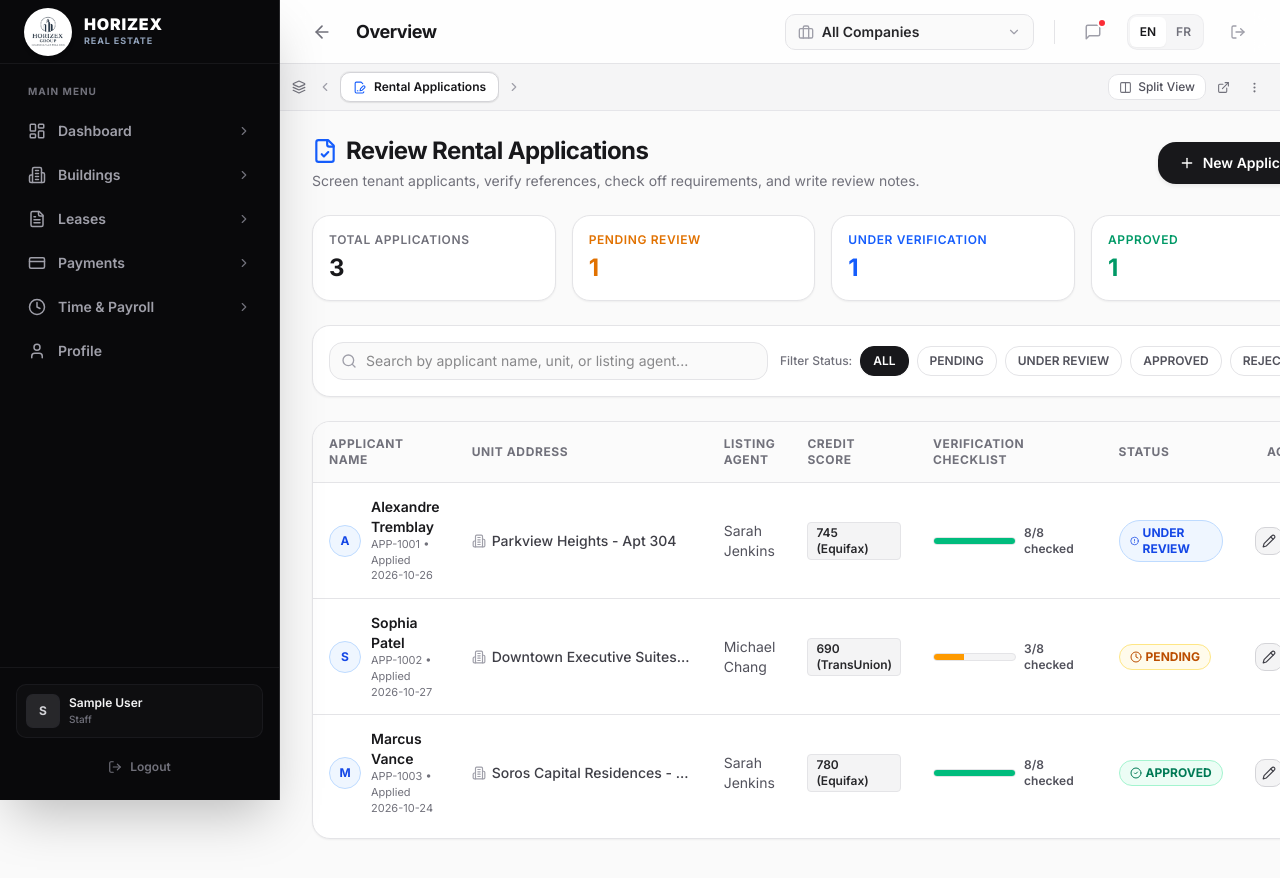
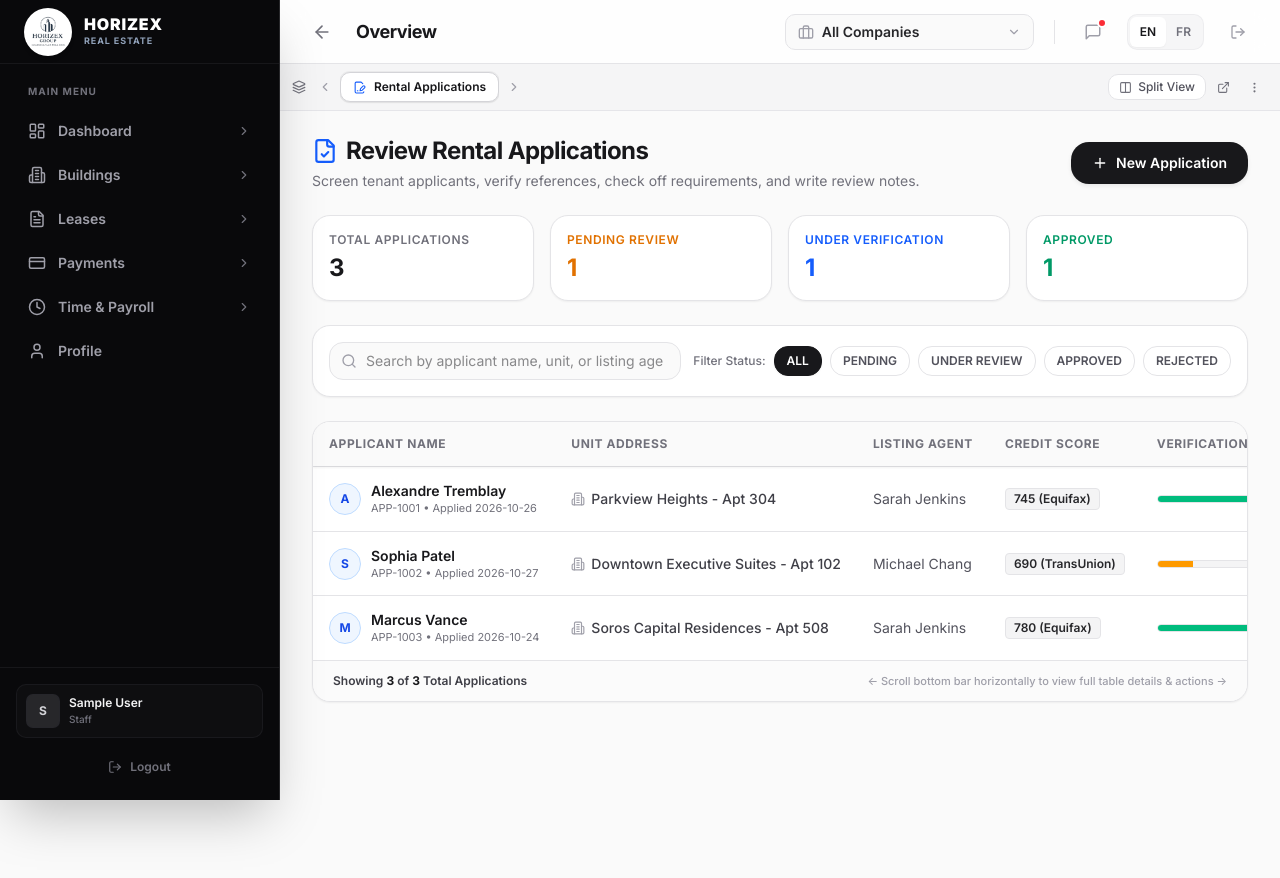
Before and after one commit to Saif-Siddiqui16/horizex_property, a React (Vite) app: page /rental-applications in a window 1280 px wide. Shown: the top 878 px of the page. After the commit the page ends 800 px from the top, so only its background shows below. Built offline with nearby package versions, Linux system fonts and the light colour scheme; sample sign-in values are in the browser's storage.

Commit message:
general ledger and text setting remove

```diff
--- a/src/layouts/Sidebar.jsx
+++ b/src/layouts/Sidebar.jsx
@@ -110,13 +110,11 @@ const NAV_ITEMS = [
     icon: Calculator,
     label: "Accounting",
     tKey: "sidebar.accounting",
-    path: "/accounting",
+    path: "/accounting/bank-accounts",
     children: [
       { label: "Bank Accounts", path: "/accounting/bank-accounts" },
-      { label: "General Ledger", tKey: "sidebar.ledger", path: "/accounting" },
-      { label: "QuickBooks Sync", tKey: "sidebar.quickbooks", path: "/settings/quickbooks" },
       { label: "Chart of Accounts", tKey: "sidebar.chart_of_accounts", path: "/accounting/chart-of-accounts" },
-      { label: "Tax Settings", tKey: "sidebar.tax_settings", path: "/accounting/tax-settings" }
+      { label: "QuickBooks Sync", tKey: "sidebar.quickbooks", path: "/settings/quickbooks" }
     ]
   },
   {
@@ -240,7 +238,7 @@ const NavItem = ({ item, depth = 0, onClose }) => {
     <>
       <NavLink
         to={item.path}
-        end={item.path === '/leases' || item.path === '/tenants' || item.path === '/dashboard' || item.path === '/properties/buildings' || item.path === '/accounting' || item.path === '/tal-cases' || item.path === '/notes-hub' || item.path === '/payments/collection' || item.path === '/payroll/dashboard'}
+        end={item.path === '/leases' || item.path === '/tenants' || item.path === '/dashboard' || item.path === '/properties/buildings' || item.path === '/accounting' || item.path === '/accounting/bank-accounts' || item.path === '/tal-cases' || item.path === '/notes-hub' || item.path === '/payments/collection' || item.path === '/payroll/dashboard'}
         onClick={handleClick}
         className={({ isActive }) =>
           clsx(
--- a/src/pages/RentalApplications.jsx
+++ b/src/pages/RentalApplications.jsx
@@ -418,7 +418,7 @@ export const RentalApplications = () => {
     };
 
     return (
-        <div className="space-y-6 max-w-7xl mx-auto pb-12">
+        <div className="space-y-6 max-w-7xl mx-auto pb-12 w-full min-w-0">
             {/* TOAST NOTIFICATION */}
             {toastMessage && (
                 <div className="fixed bottom-6 right-6 z-50 bg-zinc-900 text-white px-4 py-3 rounded-lg shadow-xl flex items-center gap-2 text-sm border border-zinc-700 animate-in fade-in slide-in-from-bottom-2">
@@ -470,7 +470,7 @@ export const RentalApplications = () => {
             </div>
 
             {/* SEARCH & FILTERS */}
-            <div className="bg-white p-4 rounded-xl border border-zinc-200 shadow-xs flex flex-col md:flex-row md:items-center justify-between gap-3">
+            <div className="bg-white p-4 rounded-xl border border-zinc-200 shadow-xs flex flex-col md:flex-row md:items-center justify-between gap-3 w-full min-w-0">
                 <div className="relative flex-1 max-w-md">
                     <Search className="absolute left-3 top-1/2 -translate-y-1/2 text-zinc-400" size={16} />
                     <input
@@ -482,7 +482,7 @@ export const RentalApplications = () => {
                     />
                 </div>
 
-                <div className="flex items-center gap-2 overflow-x-auto">
+                <div className="flex items-center gap-2 overflow-x-auto max-w-full">
                     <span className="text-xs font-medium text-zinc-500 shrink-0">Filter Status:</span>
                     {['ALL', 'PENDING', 'UNDER_REVIEW', 'APPROVED', 'REJECTED'].map((st) => (
                         <button
@@ -502,18 +502,45 @@ export const RentalApplications = () => {
             </div>
 
             {/* APPLICATIONS TABLE */}
-            <div className="bg-white rounded-xl border border-zinc-200 shadow-xs overflow-hidden">
-                <div className="overflow-x-auto pb-2 custom-scrollbar [scrollbar-width:thin] [&::-webkit-scrollbar]:h-2.5 [&::-webkit-scrollbar-track]:bg-zinc-100 [&::-webkit-scrollbar-thumb]:bg-zinc-300 hover:[&::-webkit-scrollbar-thumb]:bg-zinc-400 [&::-webkit-scrollbar-thumb]:rounded-full">
-                    <table className="w-full text-left border-collapse text-sm min-w-[950px]">
-                        <thead>
+            <div className="bg-white rounded-xl border border-zinc-200 shadow-xs overflow-hidden flex flex-col w-full min-w-0">
+                <style>{`
+                    .rental-app-scroll {
+                        overflow-x: auto;
+                        scrollbar-width: thin;
+                        scrollbar-color: #94a3b8 #f1f5f9;
+                    }
+                    .rental-app-scroll::-webkit-scrollbar {
+                        height: 10px;
+                    }
+                    .rental-app-scroll::-webkit-scrollbar-track {
+                        background: #f1f5f9;
+                        border-radius: 6px;
+                    }
+                    .rental-app-scroll::-webkit-scrollbar-thumb {
+                        background: #94a3b8;
+                        border-radius: 6px;
+                    }
+                    .rental-app-scroll::-webkit-scrollbar-thumb:hover {
+                        background: #64748b;
+                    }
+                `}</style>
+                <div
+                    className="w-full overflow-x-auto rental-app-scroll"
+                    style={{
+                        scrollbarWidth: 'thin',
+                        scrollbarColor: '#94a3b8 #f1f5f9'
+                    }}
+                >
+                    <table className="w-full text-left border-collapse text-sm min-w-[1150px]">
+                        <thead className="sticky top-0 z-10 bg-zinc-50 shadow-xs">
                             <tr className="bg-zinc-50/80 border-b border-zinc-200 text-xs font-semibold text-zinc-500 uppercase tracking-wider">
-                                <th className="py-3.5 px-4">Applicant Name</th>
-                                <th className="py-3.5 px-4">Unit Address</th>
-                                <th className="py-3.5 px-4">Listing Agent</th>
-                                <th className="py-3.5 px-4">Credit Score</th>
-                                <th className="py-3.5 px-4">Verification Checklist</th>
-                                <th className="py-3.5 px-4">Status</th>
-                                <th className="py-3.5 px-4 text-right">Action</th>
+                                <th className="py-3.5 px-4 whitespace-nowrap">Applicant Name</th>
+                                <th className="py-3.5 px-4 whitespace-nowrap">Unit Address</th>
+                                <th className="py-3.5 px-4 whitespace-nowrap">Listing Agent</th>
+                                <th className="py-3.5 px-4 whitespace-nowrap">Credit Score</th>
+                                <th className="py-3.5 px-4 whitespace-nowrap">Verification Checklist</th>
+                                <th className="py-3.5 px-4 whitespace-nowrap">Status</th>
+                                <th className="py-3.5 px-4 text-right pr-6 whitespace-nowrap">Action</th>
                             </tr>
                         </thead>
                         <tbody className="divide-y divide-zinc-200">
@@ -534,7 +561,7 @@ export const RentalApplications = () => {
                                             className="hover:bg-zinc-50/80 transition-colors group cursor-pointer"
                                             onClick={() => handleOpenReview(app)}
                                         >
-                                            <td className="py-3.5 px-4">
+                                            <td className="py-3.5 px-4 whitespace-nowrap">
                                                 <div className="flex items-center gap-2.5">
                                                     <div className="w-8 h-8 rounded-full bg-blue-50 text-blue-700 flex items-center justify-center font-bold text-xs shrink-0 border border-blue-200">
                                                         {app.applicantName[0]}
@@ -548,24 +575,24 @@ export const RentalApplications = () => {
                                                 </div>
                                             </td>
 
-                                            <td className="py-3.5 px-4">
+                                            <td className="py-3.5 px-4 whitespace-nowrap">
                                                 <div className="flex items-center gap-1.5 text-zinc-700">
                                                     <Building2 size={14} className="text-zinc-400 shrink-0" />
-                                                    <span className="font-medium truncate max-w-[200px]">{app.unitAddress}</span>
+                                                    <span className="font-medium whitespace-nowrap">{app.unitAddress}</span>
                                                 </div>
                                             </td>
 
-                                            <td className="py-3.5 px-4 text-zinc-600">
+                                            <td className="py-3.5 px-4 text-zinc-600 whitespace-nowrap">
                                                 {app.listingAgent}
                                             </td>
 
-                                            <td className="py-3.5 px-4">
+                                            <td className="py-3.5 px-4 whitespace-nowrap">
                                                 <span className="inline-flex items-center gap-1 px-2 py-0.5 rounded text-xs font-semibold bg-zinc-100 text-zinc-800 border border-zinc-200">
                                                     {app.creditScore.value}
                                                 </span>
                                             </td>
 
-                                            <td className="py-3.5 px-4">
+                                            <td className="py-3.5 px-4 whitespace-nowrap">
                                                 <div className="flex items-center gap-2">
                                                     <div className="w-24 bg-zinc-100 rounded-full h-2 overflow-hidden border border-zinc-200">
                                                         <div
@@ -582,7 +609,7 @@ export const RentalApplications = () => {
                                                 </div>
                                             </td>
 
-                                            <td className="py-3.5 px-4">
+                                            <td className="py-3.5 px-4 whitespace-nowrap">
                                                 <span
                                                     className={clsx(
                                                         "inline-flex items-center gap-1 px-2.5 py-1 rounded-full text-xs font-bold",
@@ -600,7 +627,7 @@ export const RentalApplications = () => {
                                                 </span>
                                             </td>
 
-                                            <td className="py-3.5 px-4 text-right">
+                                            <td className="py-3.5 px-4 text-right pr-6 whitespace-nowrap">
                                                 <div className="flex items-center justify-end gap-1.5">
                                                     <button
                                                         onClick={(e) => {
@@ -631,6 +658,19 @@ export const RentalApplications = () => {
                             )}
                         </tbody>
                     </table>
+                </div>
+
+                {/* Table Footer with Summary and Scroll Note */}
+                <div className="px-5 py-3 border-t border-zinc-200 bg-zinc-50/80 flex flex-col sm:flex-row items-center justify-between gap-2 text-xs text-zinc-500 shrink-0">
+                    <div className="font-semibold text-zinc-700">
+                        Showing <span className="font-bold text-zinc-900">{filteredApps.length}</span> of <span className="font-bold text-zinc-900">{applications.length}</span> Total Applications
+                    </div>
+                    <div className="flex items-center gap-1.5 text-zinc-400 font-medium text-[11px]">
+                        <span>← Scroll bottom bar horizontally to view full table details & actions →</span>
+                    </div>
+                </div>
+                <div className="hidden">
+
                 </div>
             </div>
 
```
